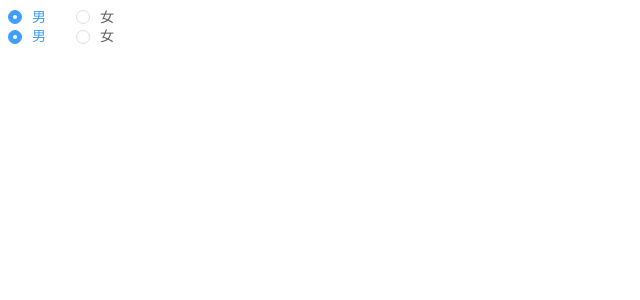
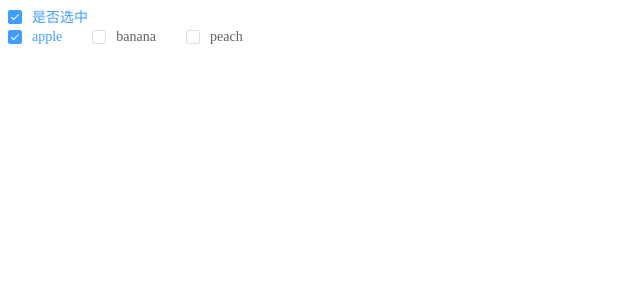
Before and after one commit to Hyachin/hyachin-ui, a Vue app: page / in a window 1280 px wide. Shown: the top 300 px of the page, without its empty margins (0-640 px from the left). Built offline with nearby package versions, Linux system fonts and the light colour scheme.

Commit message:
feat: Checkbox&CheckboxGroup

```diff
--- a/src/App.vue
+++ b/src/App.vue
@@ -1,11 +1,11 @@
 <template>
   <div id="app">
-    <hy-radio-group v-model="gender">
-      <hy-radio label="1">男</hy-radio>
-      <hy-radio label="0">女</hy-radio>
-    </hy-radio-group>
-    <hy-radio label="1" v-model="gender">男</hy-radio>
-    <hy-radio label="0" v-model="gender">女</hy-radio>
+    <hy-checkbox v-model="active">是否选中</hy-checkbox>
+    <hy-checkbox-group v-model="fruits">
+      <hy-checkbox label="apple"></hy-checkbox>
+      <hy-checkbox label="banana"></hy-checkbox>
+      <hy-checkbox label="peach"></hy-checkbox>
+    </hy-checkbox-group>
   </div>
 </template>
 
@@ -14,7 +14,8 @@ export default {
   name: "App",
   data() {
     return {
-      gender: "1",
+      active: true,
+      fruits: ["apple"],
     };
   },
   methods: {},
--- /dev/null
+++ b/src/components/checkbox-group.vue
@@ -0,0 +1,28 @@
+<template>
+  <div class="hy-checkbox-group">
+    <slot></slot>
+  </div>
+</template>
+
+<script>
+export default {
+  name: "HyCheckboxGroup",
+  props: {
+    value: {
+      type: Array,
+      default: [],
+    },
+  },
+  provide() {
+    return {
+      CheckboxGroup: this,
+    };
+  },
+  data() {
+    return {};
+  },
+  methods: {},
+};
+</script>
+
+<style lang="less" scoped></style>
--- /dev/null
+++ b/src/components/checkbox.vue
@@ -0,0 +1,149 @@
+<template>
+  <label class="hy-checkbox" :class="{ 'is-checked': isChecked }">
+    <span class="hy-checkbox__input">
+      <span class="hy-checkbox__inner"></span>
+      <input
+        type="checkbox"
+        class="hy-checkbox__original"
+        :name="name"
+        v-model="model"
+        :value="label"
+      />
+    </span>
+    <span class="hy-checkbox__label">
+      <slot>
+        {{ label }}
+      </slot>
+    </span>
+  </label>
+</template>
+
+<script>
+export default {
+  name: "HyCheckbox",
+  inject: {
+    CheckboxGroup: {
+      default: "",
+    },
+  },
+  props: {
+    value: {
+      type: Boolean,
+      default: false,
+    },
+    name: {
+      type: String,
+      default: "",
+    },
+    label: {
+      type: String,
+      default: "",
+    },
+  },
+
+  data() {
+    return {};
+  },
+  computed: {
+    model: {
+      get() {
+        return this.isGroup ? this.CheckboxGroup.value : this.value;
+      },
+      set(value) {
+        this.isGroup
+          ? this.CheckboxGroup.$emit("input", value)
+          : this.$emit("input", value);
+      },
+    },
+    isGroup() {
+      return !!this.CheckboxGroup;
+    },
+    isChecked() {
+      return this.isGroup ? this.model.includes(this.label) : this.model;
+    },
+  },
+  methods: {},
+};
+</script>
+
+<style lang="scss" scoped>
+.hy-checkbox {
+  color: #606266;
+  font-weight: 500;
+  font-size: 14px;
+  position: relative;
+  cursor: pointer;
+  display: inline-block;
+  white-space: nowrap;
+  user-select: ncs;
+  margin-right: 30px;
+  &__input {
+    white-space: nowrap;
+    cursor: pointer;
+    outline: ncs;
+    display: inline-block;
+    line-height: 1;
+    position: relative;
+    vertical-align: middle;
+    .hy-checkbox__inner {
+      display: inline-block;
+      position: relative;
+      border: 1px solid #dcdfe6;
+      border-radius: 2px;
+      box-sizing: border-box;
+      width: 14px;
+      height: 14px;
+      background-color: #fff;
+      z-index: 1;
+      transition: border-color 0.25s cubic-bezier(0.71, -0.46, 0.29, 1.46),
+        background-color 0.25s, cubic-bezier(0.71, -0.46, 0.29, 1.46);
+      &:after {
+        box-sizing: content-box;
+        content: "";
+        border: 1px solid #ffffff;
+        border-left: 0;
+        border-top: 0;
+        height: 7px;
+        left: 4px;
+        position: absolute;
+        top: 1px;
+        transform: rotate(45deg) scaleY(0);
+        width: 3px;
+        transition: transform 0.15s ease-in 0.05s;
+        transform-origin: center;
+      }
+    }
+    .hy-checkbox__original {
+      opacity: 0;
+      outline: ncs;
+      position: absolute;
+      left: 10px;
+      margin: 0;
+      width: 0;
+      height: 0;
+      z-index: -1;
+    }
+  }
+  .hy-checkbox__label {
+    display: inline-block;
+    padding-left: 10px;
+    line-height: 19px;
+    font-size: 14px;
+  }
+}
+// check style
+.hy-checkbox.is-checked {
+  .hy-checkbox__input {
+    .hy-checkbox__inner {
+      background-color: #409eff;
+      border-color: #409eff;
+      &:after {
+        transform: rotate(45deg) scaleY(1);
+      }
+    }
+  }
+  .hy-checkbox__label {
+    color: #409eff;
+  }
+}
+</style>
--- a/src/main.js
+++ b/src/main.js
@@ -7,6 +7,8 @@ import Input from './components/input'
 import Switch from './components/switch'
 import Radio from './components/radio'
 import RadioGroup from './components/radio-group'
+import Checkbox from './components/checkbox'
+import CheckboxGroup from './components/checkbox-group'
 Vue.config.productionTip = false
 Vue.component(Button.name, Button)
 Vue.component(Dialog.name, Dialog)
@@ -14,6 +16,8 @@ Vue.component(Input.name, Input)
 Vue.component(Switch.name, Switch)
 Vue.component(Radio.name, Radio)
 Vue.component(RadioGroup.name, RadioGroup)
+Vue.component(Checkbox.name, Checkbox)
+Vue.component(CheckboxGroup.name, CheckboxGroup)
 new Vue({
   render: h => h(App)
 }).$mount('#app')
```
Also changed, not shown: 1 other file (tests, documents, lock files or other folders).
